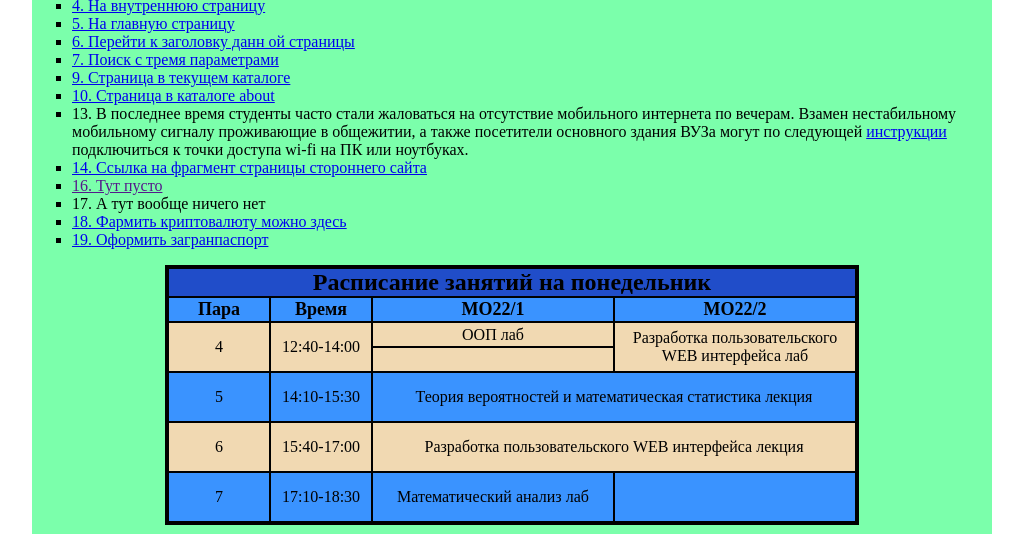
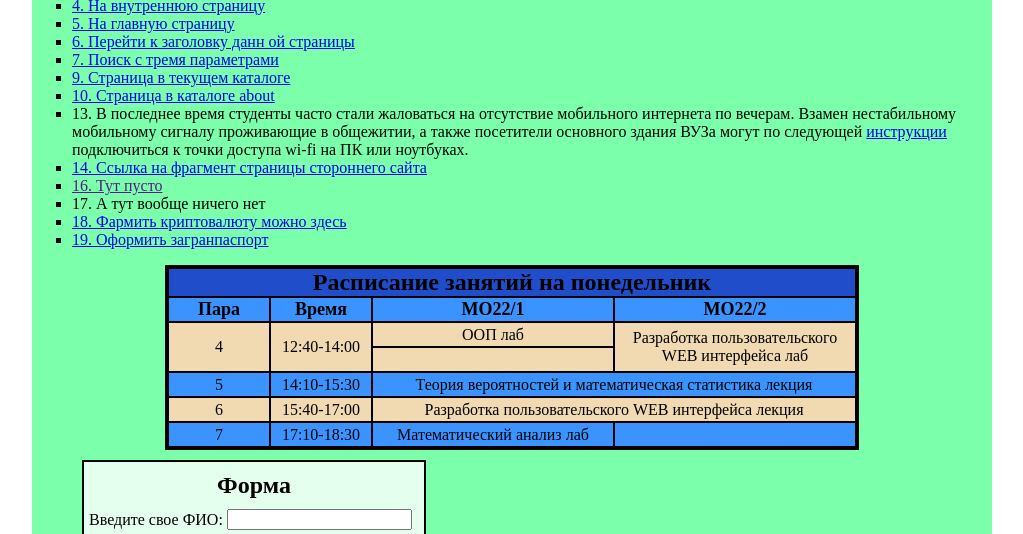
Before and after one commit to daniilbait/HTMLWorks2, a plain HTML site: page index.html in a window 1280 px wide. Shown: the part 386-920 px from the top of the page, without its empty margins (128-1151 px from the left). Drawn offline with Linux system fonts and the light colour scheme.

Commit message:
Update index.html

```diff
--- a/index.html
+++ b/index.html
@@ -78,24 +78,21 @@
         <td></td>
       </tr>
       <tr class="chet">
-        <td rowspan="2">5</td>
-        <td rowspan="2">14:10-15:30</td>
-        <td rowspan="2" colspan="2">Теория вероятностей и математическая статистика лекция</td>
+        <td>5</td>
+        <td>14:10-15:30</td>
+        <td colspan="2">Теория вероятностей и математическая статистика лекция</td>
       </tr>
-      <tr></tr>
       <tr class="nechet">
-        <td rowspan="2">6</td>
-        <td rowspan="2">15:40-17:00</td>
-        <td rowspan="2" colspan="2">Разработка пользовательского WEB интерфейса лекция</td>
+        <td>6</td>
+        <td>15:40-17:00</td>
+        <td colspan="2">Разработка пользовательского WEB интерфейса лекция</td>
       </tr>
-      <tr></tr>
       <tr class="chet">
-        <td rowspan="2">7</td>
-        <td rowspan="2">17:10-18:30</td>
-        <td rowspan="2">Математический анализ лаб</td>
-        <td rowspan="2"></td>
+        <td>7</td>
+        <td>17:10-18:30</td>
+        <td>Математический анализ лаб</td>
+        <td></td>
       </tr>
-      <tr></tr>
     </table>
     <!-- Таблица -->
      <!-- Форма -->
```
